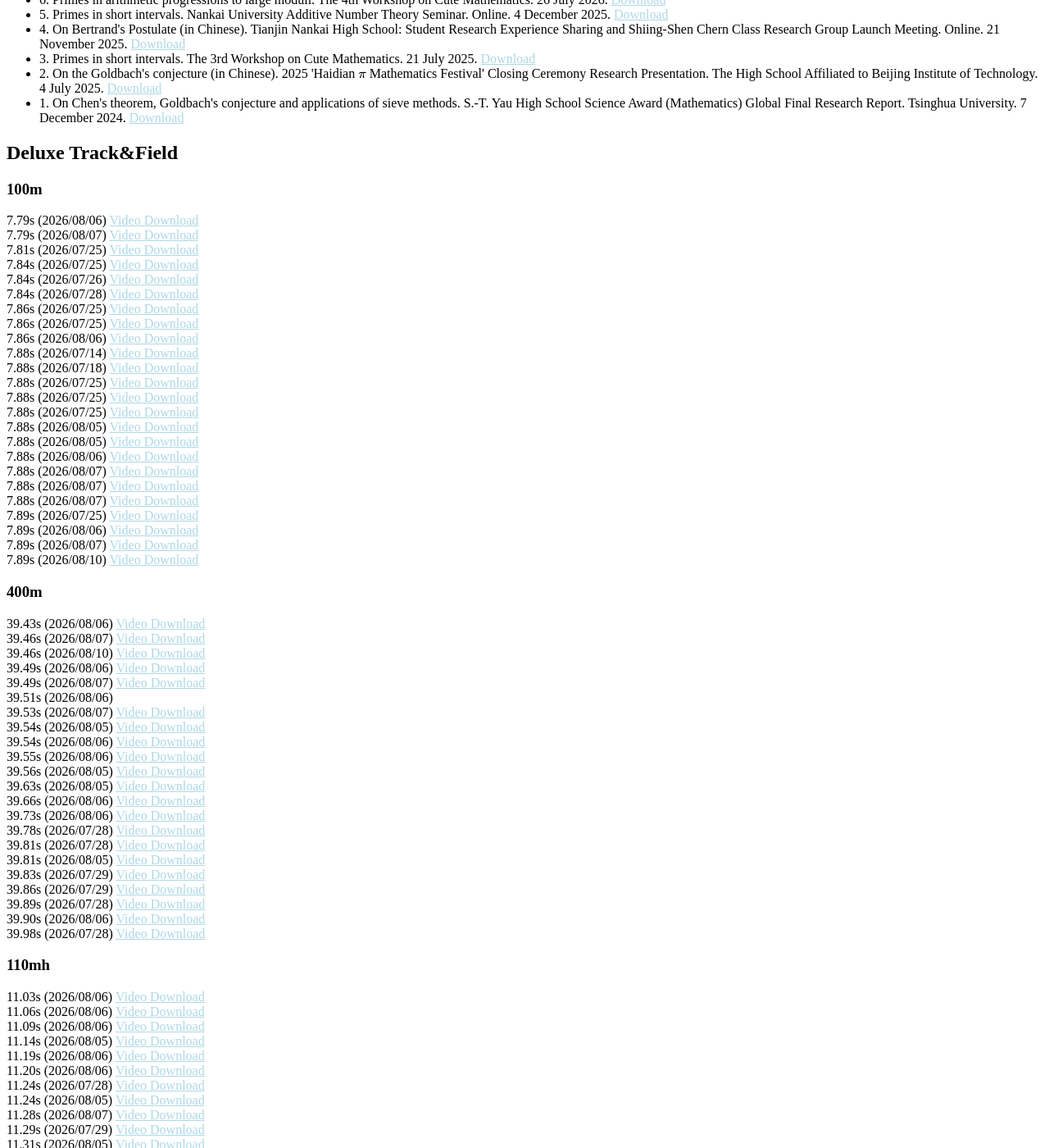
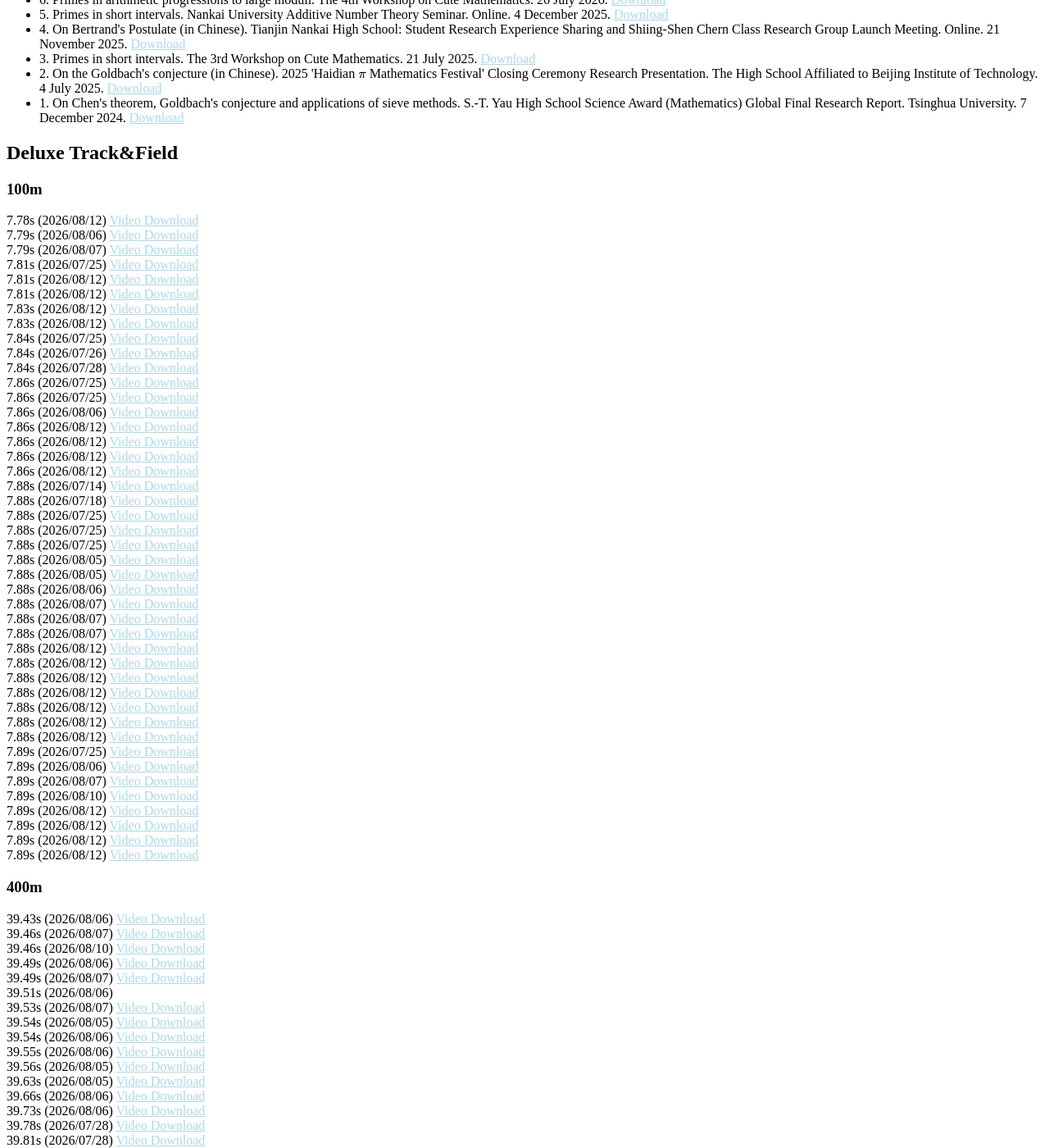
Before and after one commit to CareyRunboLi/CareyRunboLi.github.io, a Jekyll site: the page built from index.md, in a window 1280 px wide and 1400 px high, scrolled down 2643 px. Shown: the whole window at 82% size. Built offline with Jekyll 4.4.1, drawn with Linux system fonts in a browser that asks for light colours; some web fonts are replaced; formulas are drawn with MathJax 3; a style sheet for code colours, icons or effects is not loaded; our own code applies the rules of GitHub Pages for plain Markdown files.

Commit message:
Update trackandfield.md

```diff
--- a/_includes/trackandfield.md
+++ b/_includes/trackandfield.md
@@ -8,15 +8,24 @@
 
 ### 100m
 
+7.78s (2026/08/12) <a href="https://runbolicarey.com/assets/TrackAndField/DeluxeTrackAndField_100m_7.78s_260812.mp4"><span>Video Download</span></a>
 7.79s (2026/08/06) <a href="https://runbolicarey.com/assets/TrackAndField/DeluxeTrackAndField_100m_7.79s_260806.mp4"><span>Video Download</span></a>
 7.79s (2026/08/07) <a href="https://runbolicarey.com/assets/TrackAndField/DeluxeTrackAndField_100m_7.79s_260807.mp4"><span>Video Download</span></a>
 7.81s (2026/07/25) <a href="https://runbolicarey.com/assets/TrackAndField/DeluxeTrackAndField_100m_7.81s_260725.mp4"><span>Video Download</span></a>
+7.81s (2026/08/12) <a href="https://runbolicarey.com/assets/TrackAndField/DeluxeTrackAndField_100m_7.81s_260812_1.mp4"><span>Video Download</span></a>
+7.81s (2026/08/12) <a href="https://runbolicarey.com/assets/TrackAndField/DeluxeTrackAndField_100m_7.81s_260812_2.mp4"><span>Video Download</span></a>
+7.83s (2026/08/12) <a href="https://runbolicarey.com/assets/TrackAndField/DeluxeTrackAndField_100m_7.83s_260812_1.mp4"><span>Video Download</span></a>
+7.83s (2026/08/12) <a href="https://runbolicarey.com/assets/TrackAndField/DeluxeTrackAndField_100m_7.83s_260812_2.mp4"><span>Video Download</span></a>
 7.84s (2026/07/25) <a href="https://runbolicarey.com/assets/TrackAndField/DeluxeTrackAndField_100m_7.84s_260725.mp4"><span>Video Download</span></a>
 7.84s (2026/07/26) <a href="https://runbolicarey.com/assets/TrackAndField/DeluxeTrackAndField_100m_7.84s_260726.mp4"><span>Video Download</span></a>
 7.84s (2026/07/28) <a href="https://runbolicarey.com/assets/TrackAndField/DeluxeTrackAndField_100m_7.84s_260728.mp4"><span>Video Download</span></a>
 7.86s (2026/07/25) <a href="https://runbolicarey.com/assets/TrackAndField/DeluxeTrackAndField_100m_7.86s_260725_1.mp4"><span>Video Download</span></a>
 7.86s (2026/07/25) <a href="https://runbolicarey.com/assets/TrackAndField/DeluxeTrackAndField_100m_7.86s_260725_2.mp4"><span>Video Download</span></a>
 7.86s (2026/08/06) <a href="https://runbolicarey.com/assets/TrackAndField/DeluxeTrackAndField_100m_7.86s_260806.mp4"><span>Video Download</span></a>
+7.86s (2026/08/12) <a href="https://runbolicarey.com/assets/TrackAndField/DeluxeTrackAndField_100m_7.86s_260812_1.mp4"><span>Video Download</span></a>
+7.86s (2026/08/12) <a href="https://runbolicarey.com/assets/TrackAndField/DeluxeTrackAndField_100m_7.86s_260812_2.mp4"><span>Video Download</span></a>
+7.86s (2026/08/12) <a href="https://runbolicarey.com/assets/TrackAndField/DeluxeTrackAndField_100m_7.86s_260812_3.mp4"><span>Video Download</span></a>
+7.86s (2026/08/12) <a href="https://runbolicarey.com/assets/TrackAndField/DeluxeTrackAndField_100m_7.86s_260812_4.mp4"><span>Video Download</span></a>
 7.88s (2026/07/14) <a href="https://runbolicarey.com/assets/TrackAndField/DeluxeTrackAndField_100m_7.88s_260714.mp4"><span>Video Download</span></a>
 7.88s (2026/07/18) <a href="https://runbolicarey.com/assets/TrackAndField/DeluxeTrackAndField_100m_7.88s_260718.mp4"><span>Video Download</span></a>
 7.88s (2026/07/25) <a href="https://runbolicarey.com/assets/TrackAndField/DeluxeTrackAndField_100m_7.88s_260725_1.mp4"><span>Video Download</span></a>
@@ -28,10 +37,21 @@
 7.88s (2026/08/07) <a href="https://runbolicarey.com/assets/TrackAndField/DeluxeTrackAndField_100m_7.88s_260807_1.mp4"><span>Video Download</span></a>
 7.88s (2026/08/07) <a href="https://runbolicarey.com/assets/TrackAndField/DeluxeTrackAndField_100m_7.88s_260807_2.mp4"><span>Video Download</span></a>
 7.88s (2026/08/07) <a href="https://runbolicarey.com/assets/TrackAndField/DeluxeTrackAndField_100m_7.88s_260807_3.mp4"><span>Video Download</span></a>
+7.88s (2026/08/12) <a href="https://runbolicarey.com/assets/TrackAndField/DeluxeTrackAndField_100m_7.88s_260812_1.mp4"><span>Video Download</span></a>
+7.88s (2026/08/12) <a href="https://runbolicarey.com/assets/TrackAndField/DeluxeTrackAndField_100m_7.88s_260812_2.mp4"><span>Video Download</span></a>
+7.88s (2026/08/12) <a href="https://runbolicarey.com/assets/TrackAndField/DeluxeTrackAndField_100m_7.88s_260812_3.mp4"><span>Video Download</span></a>
+7.88s (2026/08/12) <a href="https://runbolicarey.com/assets/TrackAndField/DeluxeTrackAndField_100m_7.88s_260812_4.mp4"><span>Video Download</span></a>
+7.88s (2026/08/12) <a href="https://runbolicarey.com/assets/TrackAndField/DeluxeTrackAndField_100m_7.88s_260812_5.mp4"><span>Video Download</span></a>
+7.88s (2026/08/12) <a href="https://runbolicarey.com/assets/TrackAndField/DeluxeTrackAndField_100m_7.88s_260812_6.mp4"><span>Video Download</span></a>
+7.88s (2026/08/12) <a href="https://runbolicarey.com/assets/TrackAndField/DeluxeTrackAndField_100m_7.88s_260812_7.mp4"><span>Video Download</span></a>
 7.89s (2026/07/25) <a href="https://runbolicarey.com/assets/TrackAndField/DeluxeTrackAndField_100m_7.89s_260725.mp4"><span>Video Download</span></a>
 7.89s (2026/08/06) <a href="https://runbolicarey.com/assets/TrackAndField/DeluxeTrackAndField_100m_7.89s_260806.mp4"><span>Video Download</span></a>
 7.89s (2026/08/07) <a href="https://runbolicarey.com/assets/TrackAndField/DeluxeTrackAndField_100m_7.89s_260807.mp4"><span>Video Download</span></a>
 7.89s (2026/08/10) <a href="https://runbolicarey.com/assets/TrackAndField/DeluxeTrackAndField_100m_7.89s_260810.mp4"><span>Video Download</span></a>
+7.89s (2026/08/12) <a href="https://runbolicarey.com/assets/TrackAndField/DeluxeTrackAndField_100m_7.89s_260812_1.mp4"><span>Video Download</span></a>
+7.89s (2026/08/12) <a href="https://runbolicarey.com/assets/TrackAndField/DeluxeTrackAndField_100m_7.89s_260812_2.mp4"><span>Video Download</span></a>
+7.89s (2026/08/12) <a href="https://runbolicarey.com/assets/TrackAndField/DeluxeTrackAndField_100m_7.89s_260812_3.mp4"><span>Video Download</span></a>
+7.89s (2026/08/12) <a href="https://runbolicarey.com/assets/TrackAndField/DeluxeTrackAndField_100m_7.89s_260812_4.mp4"><span>Video Download</span></a>
 
 ### 400m
 
```
